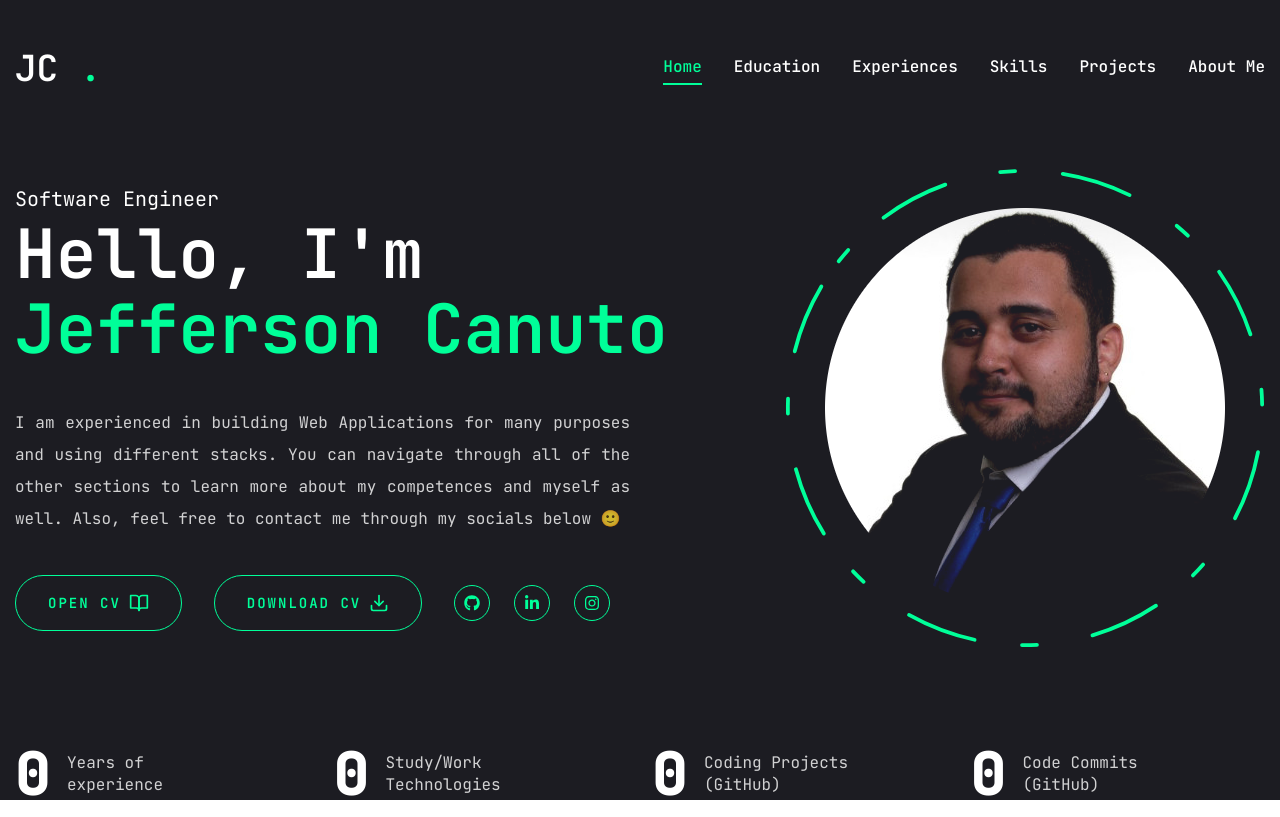
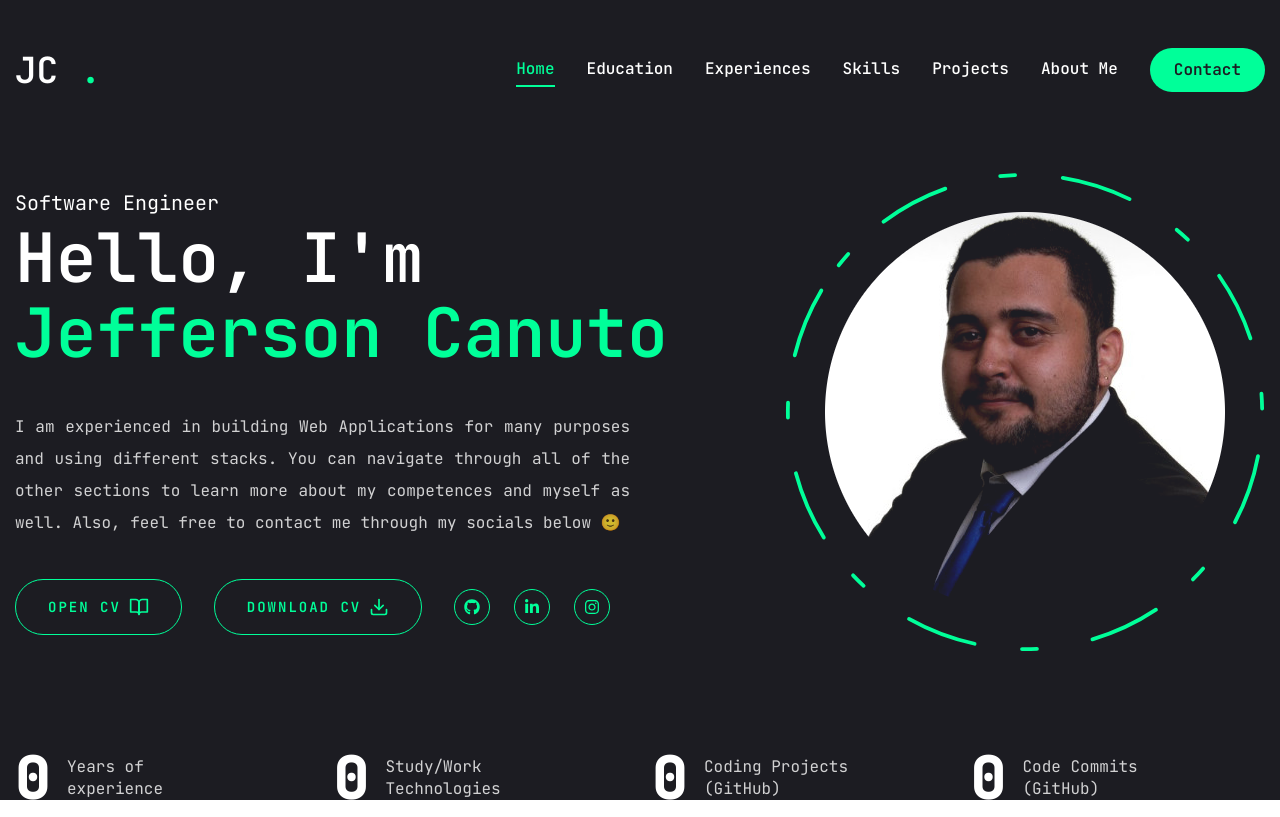
Before and after one commit to JeffersonCanuto/jefferson-portfolio, a Next.js app: page / in a window 1280 px wide. Built offline with nearby package versions, Linux system fonts and the light colour scheme; no server answers.

Commit message:
chore: revert last temporary changes to hide Contact component

```diff
--- a/src/components/Header.jsx
+++ b/src/components/Header.jsx
@@ -18,12 +18,9 @@ function Header() {
                 {/* Desktop Navbar & Contact button */}
                 <div className="hidden xl:flex items-center gap-8">
                     <Nav />
-                    {/*
-                        <Link href="/contact">
-                             <Button>Contact</Button>
-                        </Link>
-
-                    */}
+                    <Link href="/contact">
+                            <Button>Contact</Button>
+                    </Link>
                 </div>
 
                 {/* Mobile Navbar */}
--- a/src/components/MobileNav.jsx
+++ b/src/components/MobileNav.jsx
@@ -35,6 +35,11 @@ const links = [
         index: 6,
         name: "About Me",
         path: "/about"
+    },
+    {
+        index: 7,
+        name: "Contact",
+        path: "/contact"
     }
 ];
 
```
